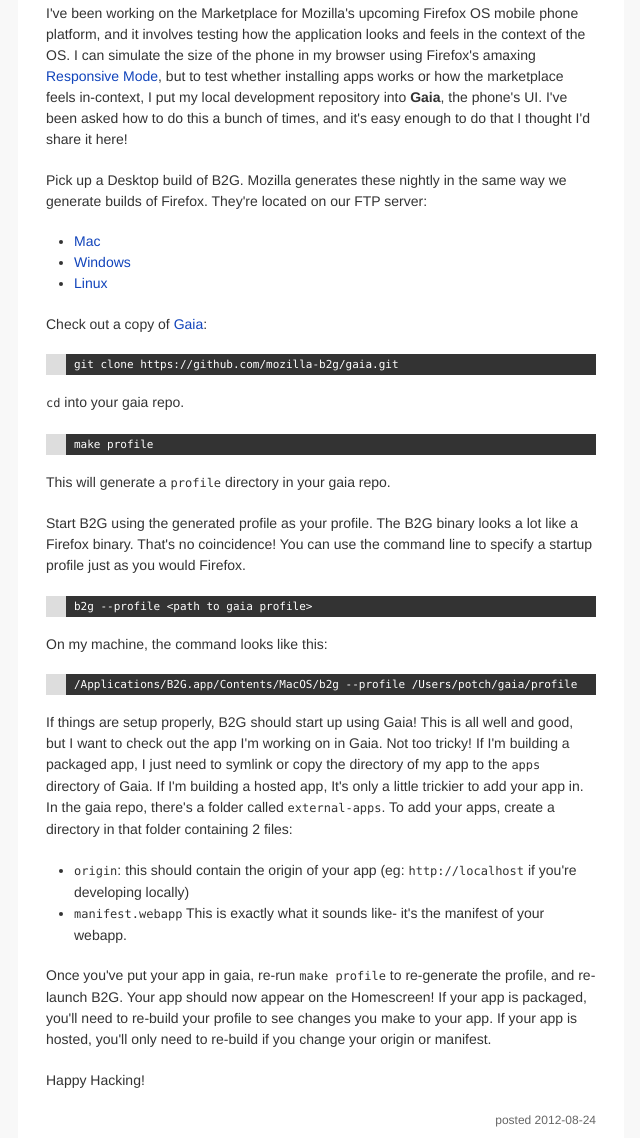
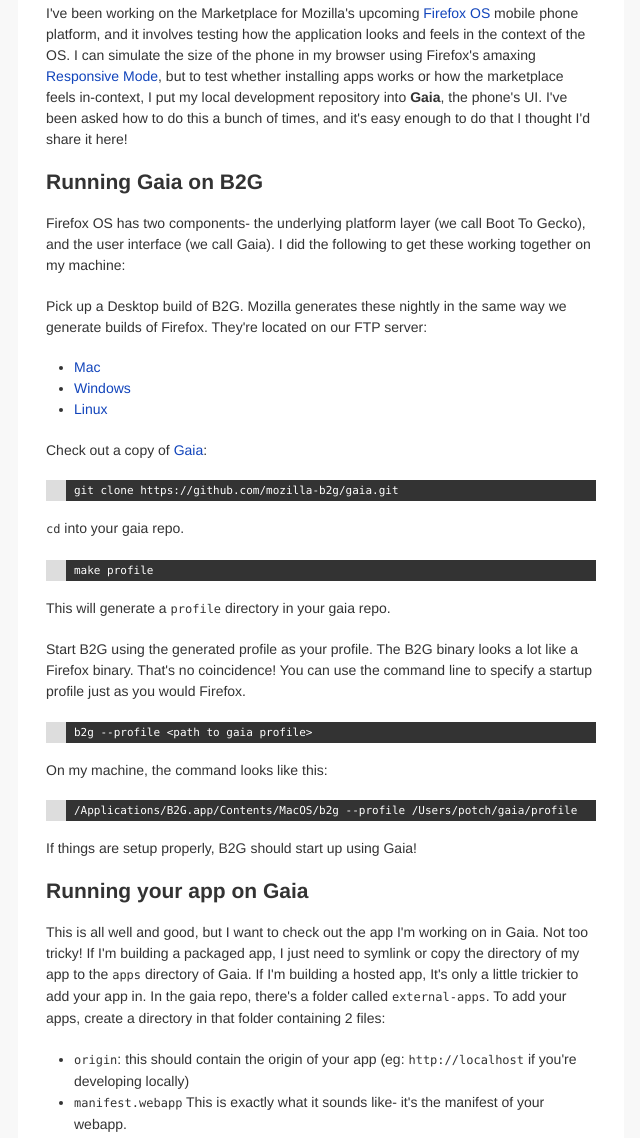
Before and after one commit to ronsims2/potch.me, a plain HTML site: page rendered/developing-b2g-apps.html in a window 1280 px wide. Shown: the part 242-1380 px from the top of the page, without its empty margins (319-959 px from the left). Drawn offline with Linux system fonts and the light colour scheme.

Commit message:
force regen of all posts

```diff
--- a/rendered/developing-b2g-apps.html
+++ b/rendered/developing-b2g-apps.html
@@ -16,10 +16,14 @@
       <h1>potch.me</h1>
     </header>
 
-  <article>
+  <article class="draft">
     <h1>How I develop Firefox OS apps on Desktop</h1>
 
-    <p>I've been working on the Marketplace for Mozilla's upcoming Firefox OS mobile phone platform, and it involves testing how the application looks and feels in the context of the OS. I can simulate the size of the phone in my browser using Firefox's amaxing <a href="http://paulrouget.com/e/devtoolsupdate/">Responsive Mode</a>, but to test whether installing apps works or how the marketplace feels in-context, I put my local development repository into <b>Gaia</b>, the phone's UI. I've been asked how to do this a bunch of times, and it's easy enough to do that I thought I'd share it here!</p>
+    <p>I've been working on the Marketplace for Mozilla's upcoming <a href="http://www.mozilla.org/en-US/b2g/">Firefox OS</a> mobile phone platform, and it involves testing how the application looks and feels in the context of the OS. I can simulate the size of the phone in my browser using Firefox's amaxing <a href="http://paulrouget.com/e/devtoolsupdate/">Responsive Mode</a>, but to test whether installing apps works or how the marketplace feels in-context, I put my local development repository into <b>Gaia</b>, the phone's UI. I've been asked how to do this a bunch of times, and it's easy enough to do that I thought I'd share it here!</p>
+
+    <h2>Running Gaia on B2G</h2>
+
+    <p>Firefox OS has two components- the underlying platform layer (we call Boot To Gecko), and the user interface (we call Gaia). I did the following to get these working together on my machine:</p>
 
     <p>Pick up a Desktop build of B2G. Mozilla generates these nightly in the same way we generate builds of Firefox. They're located on our FTP server:</p>
 
@@ -47,7 +51,11 @@
 
     <pre><code>/Applications/B2G.app/Contents/MacOS/b2g --profile /Users/potch/gaia/profile</code></pre>
 
-    <p>If things are setup properly, B2G should start up using Gaia! This is all well and good, but I want to check out the app I'm working on in Gaia. Not too tricky! If I'm building a packaged app, I just need to symlink or copy the directory of my app to the <code>apps</code> directory of Gaia. If I'm building a hosted app, It's only a little trickier to add your app in. In the gaia repo, there's a folder called <code>external-apps</code>. To add your apps, create a directory in that folder containing 2 files:</p>
+    <p>If things are setup properly, B2G should start up using Gaia!</p>
+
+    <h2>Running your app on Gaia</h2>
+
+    <p>This is all well and good, but I want to check out the app I'm working on in Gaia. Not too tricky! If I'm building a packaged app, I just need to symlink or copy the directory of my app to the <code>apps</code> directory of Gaia. If I'm building a hosted app, It's only a little trickier to add your app in. In the gaia repo, there's a folder called <code>external-apps</code>. To add your apps, create a directory in that folder containing 2 files:</p>
 
     <ul>
     <li><code>origin</code>: this should contain the origin of your app (eg: <code>http://localhost</code> if you're developing locally)</li>
```
Also changed, not shown: 1 other file.
